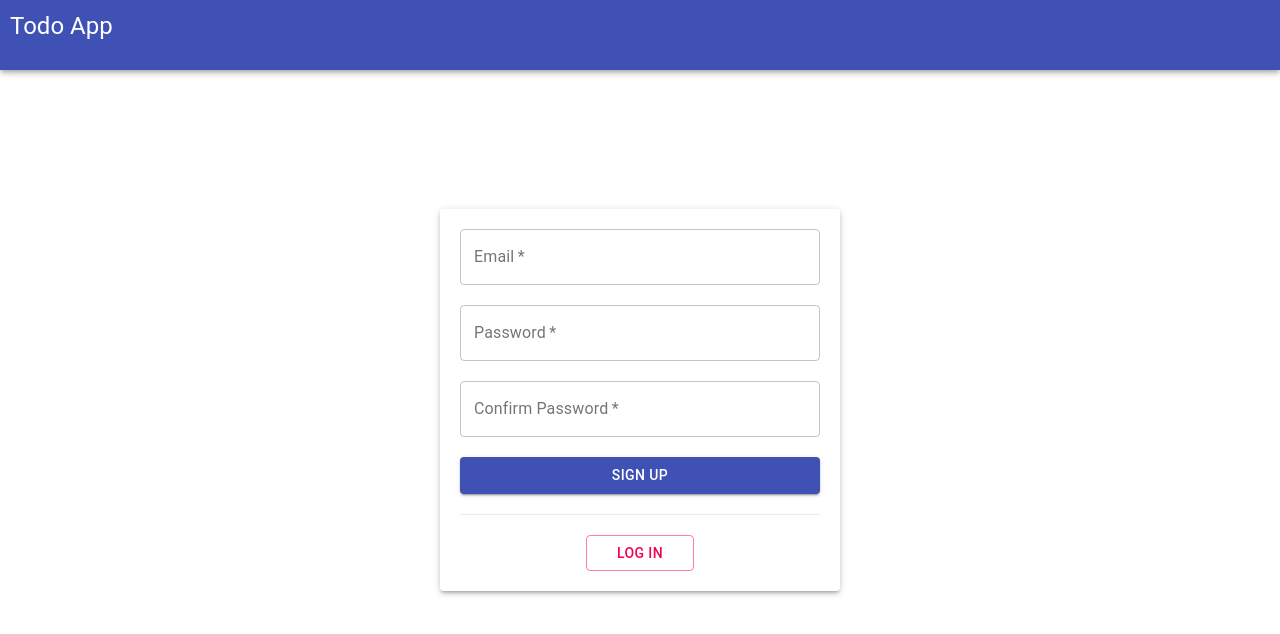
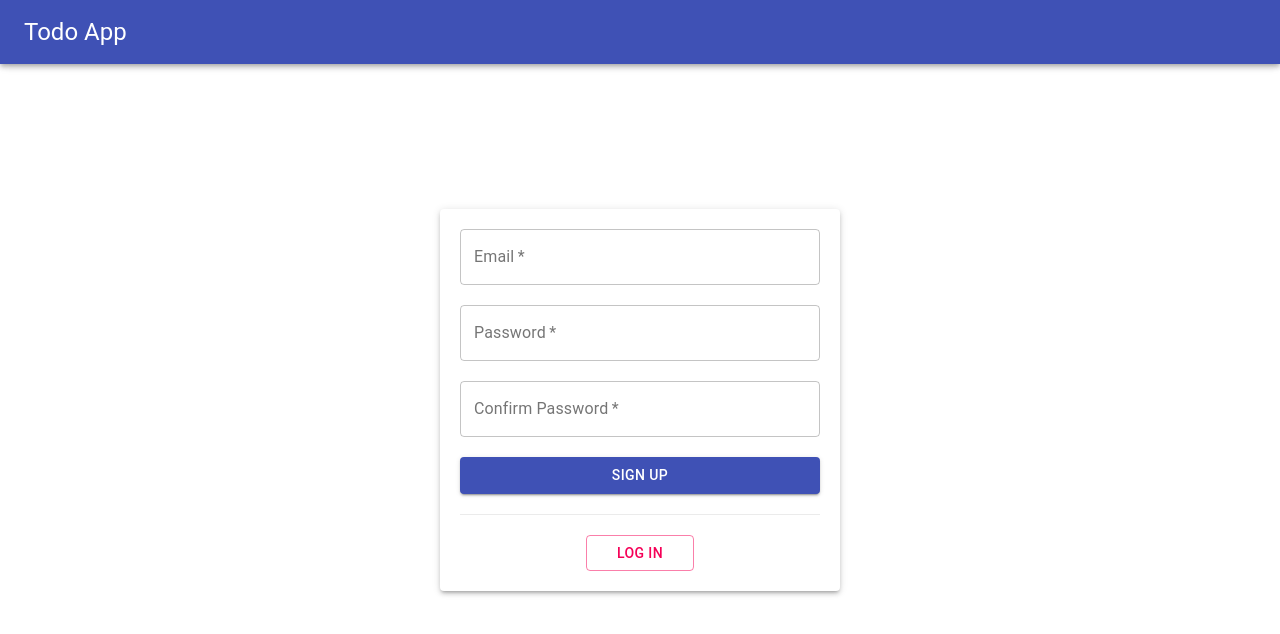
Before and after one commit to andrew-bradt/stack-task, a React (Create React App) app in the folder client/: page /sign-up in a window 1280 px wide. Shown: the top 634 px of the page. Built offline with nearby package versions, Linux system fonts and the light colour scheme; the HTML template or start-up script is replaced by a standard one.

Commit message:
Styled AppBar Component

```diff
--- a/client/src/App.js
+++ b/client/src/App.js
@@ -7,12 +7,15 @@ import SignUp from './account_components/SignUp';
 import Todos from './todos_components/Todos';
 import Layout from './containers/Layout';
 function App() {
+  // Hooks
   const [user_id,setUserId] = useState(null);
+  const history = useHistory();
+  // Handlers
   const onUserId = (id)=>setUserId(id);
   return (
     <div className="App">
       <Router>
-        <Layout user_id={user_id}>
+        <Layout user_id={user_id} onUserId={onUserId}>
           <Switch>
             <Route exact path="/">
               <Login onUserId={onUserId}/>
--- a/client/src/containers/Layout.js
+++ b/client/src/containers/Layout.js
@@ -4,6 +4,7 @@ import {makeStyles} from '@material-ui/core';
 import Container from '@material-ui/core/Container';
 import Button from '@material-ui/core/Button';
 import AppBar from '@material-ui/core/AppBar';
+import ToolBar from '@material-ui/core/Toolbar'
 import Typography from '@material-ui/core/Typography';
 
 const useStyles = makeStyles((theme)=>({
@@ -17,24 +18,30 @@ const useStyles = makeStyles((theme)=>({
     },
     title:{
         flexGrow:1,
-        height:'50px',
-        textAlign:'left',
-        padding:10,
+        textAlign:'left'
+    },
+    signOut:{
+        cursor:'pointer'
     }
 }));
 
-export default function Layout({children,user_id}) {
+export default function Layout({children,user_id, onUserId}) {
     const classes = useStyles();
     return (
         <Container className={classes.root}>
             {/* App Bar */}
             <AppBar>
+                <ToolBar>
                     <Typography className={classes.title} variant='h5'>
                         Todo App
                     </Typography>
-                <Typography>
+                    <Typography
+                        onClick={()=>onUserId(null)}
+                        className={classes.signOut}
+                    >
                         {(user_id)?'Sign Out':''}
                     </Typography>
+                </ToolBar>
                             </AppBar>
             {/* Children */}
             <div className={classes.root}>{children}</div>
```
Lines whose indentation alone changed are shown as unchanged.
